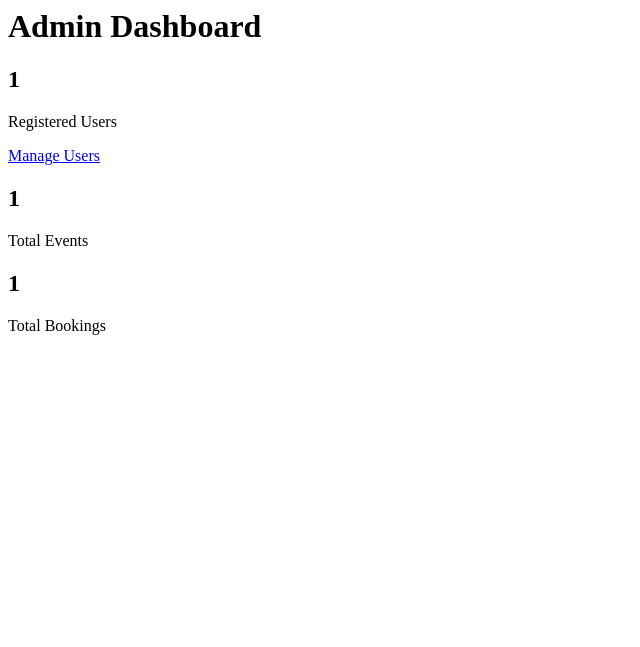
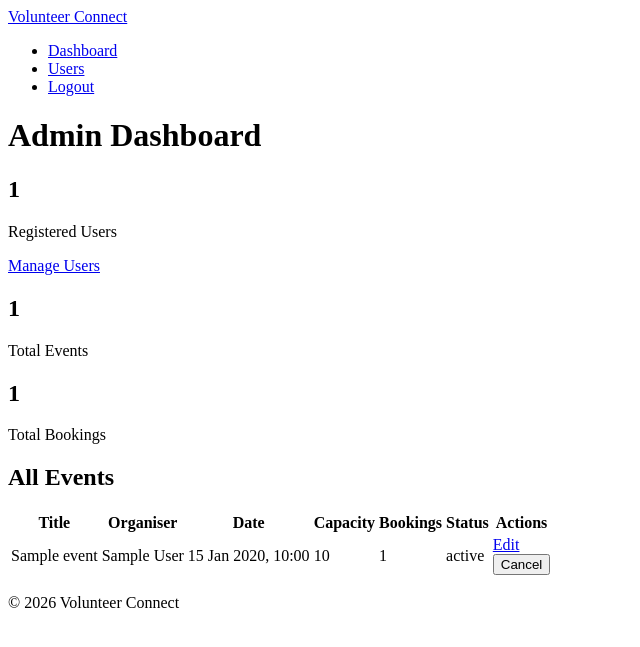
Before and after one commit to saulagus/volunteer_connect, a PHP site: page /admin/dashboard.php in a window 1280 px wide. Shown: the top 647 px of the page, without its empty margins (0-640 px from the left). Run offline with PHP 8.4, Linux system fonts and the light colour scheme; the visitor is signed in with stand-in values (Sample User, id 1); tables that the repository leaves empty hold one stand-in row (values such as "Sample post"); a stand-in replaces the project's code that opens the database connection.

Commit message:
Add header, footer and update admin pages

```diff
--- a/app/admin/dashboard.php
+++ b/app/admin/dashboard.php
@@ -17,12 +17,33 @@ $eventCount  = $eventRow['total'];
 $bookingResult = $conn->query("SELECT COUNT(*) AS total FROM bookings");
 $bookingRow    = $bookingResult->fetch_assoc();
 $bookingCount  = $bookingRow['total'];
+
+// fetch all events with organiser name and booking count
+$eventStmt = $conn->prepare(
+    "SELECT events.eventId, events.title, events.eventDate, events.capacity, events.status,
+            users.name AS organiserName,
+            COUNT(bookings.eventId) AS bookingCount
+     FROM events
+     JOIN users ON users.userId = events.organiserId
+     LEFT JOIN bookings ON bookings.eventId = events.eventId
+     GROUP BY events.eventId
+     ORDER BY events.eventDate ASC");
+$eventStmt->execute();
+$eventResult = $eventStmt->get_result();
+$events = [];
+$eventRow = $eventResult->fetch_assoc();
+while ($eventRow !== null) {
+    $events[] = $eventRow;
+    $eventRow = $eventResult->fetch_assoc();
+}
+$eventStmt->close();
 ?>
 <?php require_once '../includes/header.php'; ?>
 
 <main>
     <h1>Admin Dashboard</h1>
 
+    <!-- site-wide counts -->
     <div class="statCards">
 
         <div class="statCard">
@@ -42,6 +63,70 @@ $bookingCount  = $bookingRow['total'];
         </div>
 
     </div>
+
+    <!-- all events table -->
+    <div class="sectionHeader">
+        <h2>All Events</h2>
+    </div>
+
+    <div class="tableWrap">
+        <table>
+            <thead>
+                <tr>
+                    <th>Title</th>
+                    <th>Organiser</th>
+                    <th>Date</th>
+                    <th>Capacity</th>
+                    <th>Bookings</th>
+                    <th>Status</th>
+                    <th>Actions</th>
+                </tr>
+            </thead>
+            <tbody>
+                <?php if (empty($events)): ?>
+                    <tr>
+                        <td colspan="7" class="emptyState">No events found.</td>
+                    </tr>
+                <?php endif; ?>
+                <?php foreach ($events as $event): ?>
+                    <tr>
+                        <td><?= htmlspecialchars($event['title']) ?></td>
+                        <td><?= htmlspecialchars($event['organiserName']) ?></td>
+                        <td><?= htmlspecialchars(date('d M Y, H:i', strtotime($event['eventDate']))) ?></td>
+                        <td><?= (int)$event['capacity'] ?></td>
+                        <td><?= (int)$event['bookingCount'] ?></td>
+                        <td>
+                            <?php
+                            $status = htmlspecialchars($event['status']);
+                            if ($event['status'] === 'active') {
+                                $badgeClass = 'statusActive';
+                            } elseif ($event['status'] === 'full') {
+                                $badgeClass = 'statusFull';
+                            } elseif ($event['status'] === 'cancelled') {
+                                $badgeClass = 'statusCancelled';
+                            } else {
+                                $badgeClass = 'statusCompleted';
+                            }
+                            ?>
+                            <span class="statusBadge <?= $badgeClass ?>"><?= $status ?></span>
+                        </td>
+                        <td>
+                            <div class="tableActions">
+                                <a href="edit_event.php?id=<?= (int)$event['eventId'] ?>" class="btn btnSecondary">Edit</a>
+                                <?php if ($event['status'] !== 'cancelled'): ?>
+                                    <form method="POST" action="cancel_event.php" class="inlineForm">
+                                        <input type="hidden" name="id" value="<?= (int)$event['eventId'] ?>">
+                                        <button type="submit" class="btn btnWarning">Cancel</button>
+                                    </form>
+                                <?php endif; ?>
+
+                            </div>
+                        </td>
+                    </tr>
+                <?php endforeach; ?>
+            </tbody>
+        </table>
+    </div>
 </main>
 
 <?php require_once '../includes/footer.php'; ?>
--- a/app/includes/footer.php
+++ b/app/includes/footer.php
@@ -0,0 +1,6 @@
+<footer class="siteFooter">
+    <p>&copy; <?= date('Y') ?> Volunteer Connect</p>
+</footer>
+
+</body>
+</html>
--- a/app/includes/header.php
+++ b/app/includes/header.php
@@ -0,0 +1,56 @@
+<?php
+// shared HTML head, nav bar, and flash messages for every page
+
+// allow pages to set their own title before including this file
+if (isset($pageTitle)) {
+    $fullTitle = htmlspecialchars($pageTitle) . ' - Volunteer Connect';
+} else {
+    $fullTitle = 'Volunteer Connect';
+}
+?>
+<!DOCTYPE html>
+<html lang="en">
+<head>
+    <meta charset="UTF-8">
+    <meta name="viewport" content="width=device-width, initial-scale=1.0">
+    <title><?= $fullTitle ?></title>
+    <link rel="stylesheet" href="/public/css/style.css">
+</head>
+<body>
+
+<nav class="navBar">
+    <a href="/index.php" class="siteName">Volunteer Connect</a>
+
+    <ul class="navLinks">
+        <?php if (!is_logged_in()): ?>
+            <li><a href="/login.php">Login</a></li>
+            <li><a href="/register.php">Register</a></li>
+
+        <?php elseif (current_role() === 'admin'): ?>
+            <li><a href="/admin/dashboard.php">Dashboard</a></li>
+            <li><a href="/admin/users.php">Users</a></li>
+            <li><a href="/logout.php">Logout</a></li>
+
+        <?php elseif (current_role() === 'organiser'): ?>
+            <li><a href="/organiser/dashboard.php">My Events</a></li>
+            <li><a href="/organiser/create_event.php">Create Event</a></li>
+            <li><a href="/logout.php">Logout</a></li>
+
+        <?php elseif (current_role() === 'attendee'): ?>
+            <li><a href="/attendee/events.php">Browse Events</a></li>
+            <li><a href="/attendee/my_bookings.php">My Bookings</a></li>
+            <li><a href="/logout.php">Logout</a></li>
+        <?php endif; ?>
+    </ul>
+</nav>
+
+<!-- show flash messages set before a redirect -->
+<?php if (!empty($_SESSION['flash'])): ?>
+    <div class="flashSuccess"><?= htmlspecialchars($_SESSION['flash']) ?></div>
+    <?php unset($_SESSION['flash']); ?>
+<?php endif; ?>
+
+<?php if (!empty($_SESSION['flash_error'])): ?>
+    <div class="flashError"><?= htmlspecialchars($_SESSION['flash_error']) ?></div>
+    <?php unset($_SESSION['flash_error']); ?>
+<?php endif; ?>
```
Also changed, not shown: app/admin/delete_event.php (deleted, +0 -33 lines), app/admin/edit_event.php (+6 -2 lines), app/admin/edit_user.php (+11 -2 lines), app/admin/users.php (+27 -5 lines).
